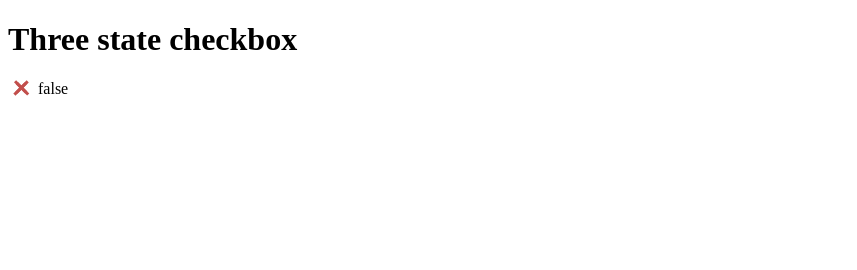
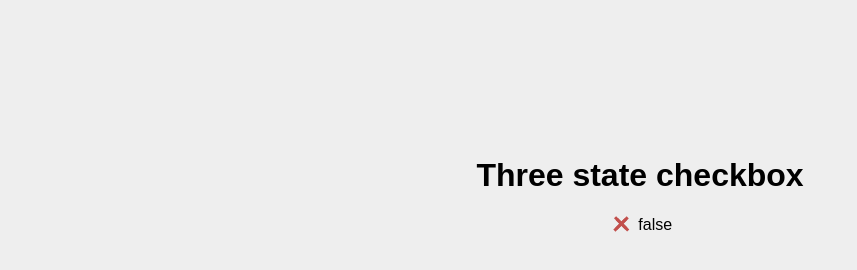
Before and after one commit to antontemchenko/three-state-checkbox, a website: page demo/index.html in a window 1280 px wide. Shown: the whole page, without its empty margins (0-857 px from the left). Drawn offline with nearby package versions, Linux system fonts and the light colour scheme.

Commit message:
updating demo, fix bug with styles, when center-aligned, version upgrade

```diff
--- a/bower.json
+++ b/bower.json
@@ -1,6 +1,6 @@
 {
   "name": "three-state-checkbox",
-  "version": "1.0.7",
+  "version": "1.0.8",
   "description": "Angular directive of three-state checkbox. Useful for sorting. Default template: 'Material design'",
   "main": [
     "dist/three-state-checkbox.js",
--- a/demo/css/style.css
+++ b/demo/css/style.css
@@ -0,0 +1,6 @@
+body {
+    padding: 10%;
+    text-align: center;
+    background: #eee;
+    font-family: sans-serif;
+}
--- a/demo/index.html
+++ b/demo/index.html
@@ -9,7 +9,7 @@
         <h1>Three state checkbox</h1>
         <div class="container">
             <div three-state-checkbox ng-model="mc.model" ng-change="mc.onChange()" options="{color: 'red'}"></div>
-            {{mc.model}}
+            {{mc.getStringModel()}}
         </div>
         <script type="text/javascript" src="../node_modules/angular/angular.min.js"></script>
         <script type="text/javascript" src="../dist/three-state-checkbox.js"></script>
--- a/demo/js/app.js
+++ b/demo/js/app.js
@@ -9,4 +9,7 @@ angular.module("demoApp", ['threeStateCheckbox'])
         mc.onChange = function(){
             console.log("a");
         };
+        mc.getStringModel = function(){
+            return JSON.stringify(mc.model);
+        }
     }]);
--- a/package.json
+++ b/package.json
@@ -1,6 +1,6 @@
 {
   "name": "angular-three-state-checkbox",
-  "version": "1.0.7",
+  "version": "1.0.8",
   "description": "Angular directive of three-state checkbox. Useful for sorting. Default template: 'Material design'",
   "repository": {
     "type": "git",
```
Also changed, not shown: README.MD, dist/three-state-checkbox.css.
